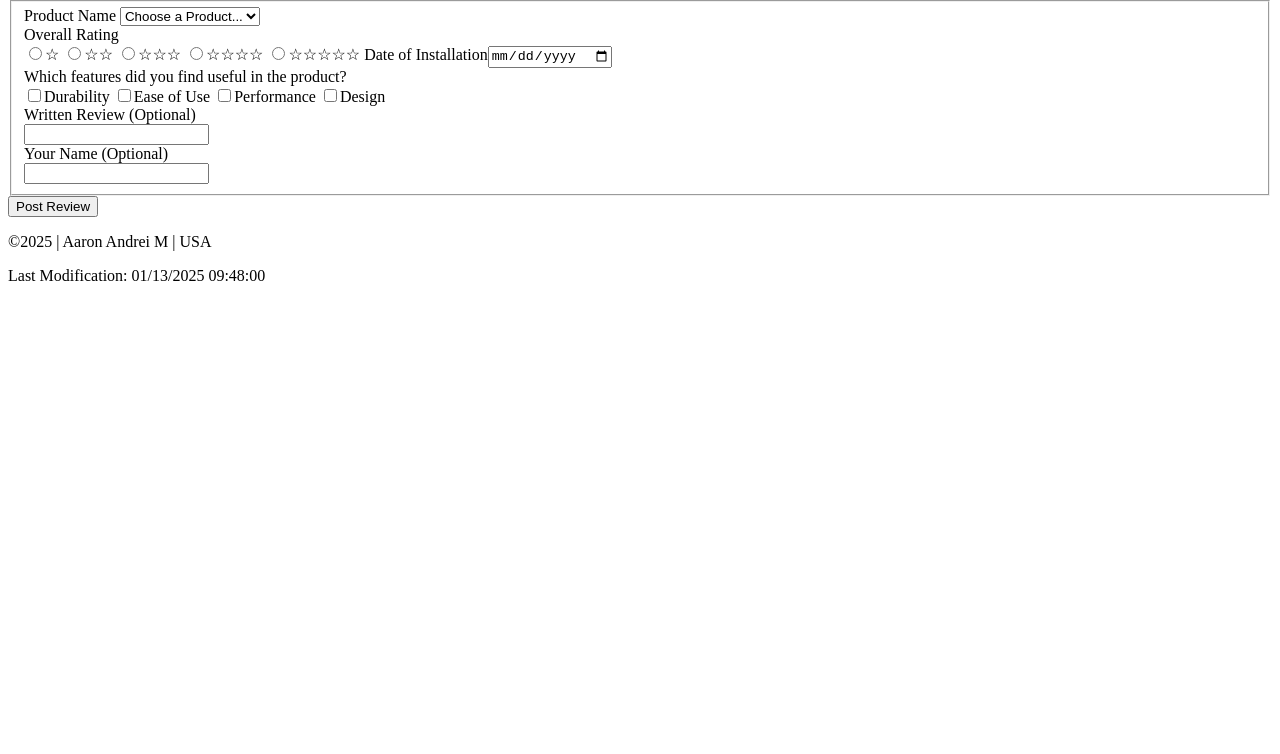
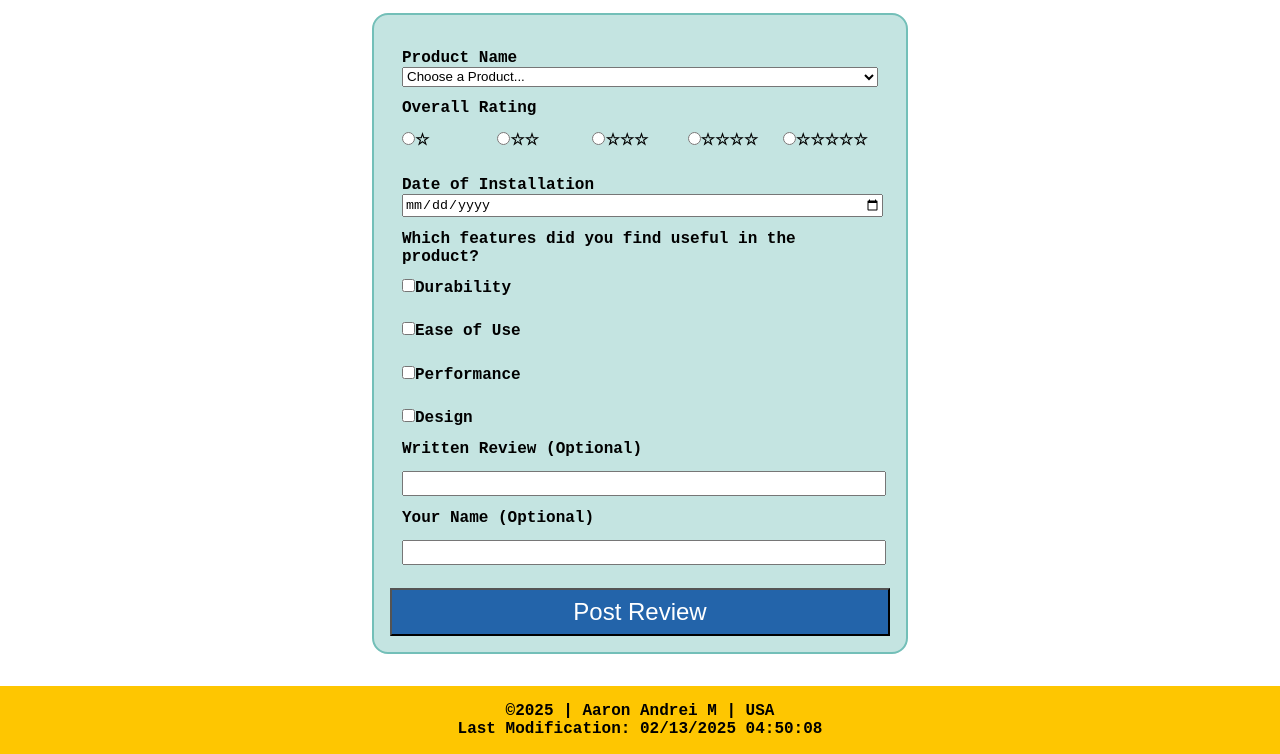
Before and after one commit to aaronandrei/wdd131, a plain HTML site: page form.html in a window 1280 px wide. Shown: the part 80-834 px from the top of the page. Before the commit the page ends 800 px from the top, so only its background shows below. Drawn offline with Linux system fonts and the light colour scheme.

Commit message:
Form html, css, js updates

```diff
--- a/form.html
+++ b/form.html
@@ -7,6 +7,9 @@
     <title>Form Assignment</title>
     <meta name="description" content="Assignment of a form example to show knowledge and proficiency with forms.">
     <meta name="author" content="Aaron Andrei M">
+    <link rel="preconnect" href="https://fonts.googleapis.com">
+    <link rel="preconnect" href="https://fonts.gstatic.com" crossorigin>
+    <link href="https://fonts.googleapis.com/css2?family=Space+Mono:ital@0;1&display=swap" rel="stylesheet">
     <link rel="stylesheet" href="styles/form.css">
     <script src="scripts/form.js" defer></script>
 </head>
@@ -16,21 +19,29 @@
         <h1>Product Review</h1>
     </header>
     <main>
-        <form method="get" action="review.html">
+        <form method="get" action="review.html" class="review">
             <fieldset>
+                <div></div>
                 <label>Product Name
                     <select name="product" id="product" required>
-                        <option value="">Choose a Product...</option>
+                        <option value="" selected disabled>Choose a Product...</option>
+                        <option value="product1">Product 1</option>
+                        <option value="product2">Product 2</option>
+                        <option value="product3">Product 3</option>
                     </select>
                 </label>
-                <div>Overall Rating</div>
+                <div class="radio"></div>
+                <p>Overall Rating</p>
+                <div class="radio-sect">
                     <label><input type="radio" name="rating" id="1star" value="1star" required>&star;</label>
                     <label><input type="radio" name="rating" id="2star" value="2star" required>&star;&star;</label>
-                <label><input type="radio" name="rating" id="3star" value="3star" required>&star;&star;&star;</label>
+                    <label><input type="radio" name="rating" id="3star" value="3star"
+                            required>&star;&star;&star;</label>
                     <label><input type="radio" name="rating" id="4star" value="4star"
                             required>&star;&star;&star;&star;</label>
                     <label><input type="radio" name="rating" id="5star" value="5star"
                             required>&star;&star;&star;&star;&star;</label>
+                </div>
 
                 <label>Date of Installation<input type="date" id="dateInstall" name="dateInstall" required></label>
 
--- a/scripts/form.js
+++ b/scripts/form.js
@@ -0,0 +1,31 @@
+let d = new Date();
+document.getElementById("currentYear").innerHTML = `&copy;${d.getFullYear()}`;
+document.querySelector('#lastModified').textContent = `Last Modification: ${document.lastModified}`;
+
+const products = [
+    {
+        id: "fc-1888",
+        name: "flux capacitor",
+        averagerating: 4.5
+    },
+    {
+        id: "fc-2050",
+        name: "power laces",
+        averagerating: 4.7
+    },
+    {
+        id: "fs-1987",
+        name: "time circuits",
+        averagerating: 3.5
+    },
+    {
+        id: "ac-2000",
+        name: "low voltage reactor",
+        averagerating: 3.9
+    },
+    {
+        id: "jj-1969",
+        name: "warp equalizer",
+        averagerating: 5.0
+    }
+];
--- a/styles/form.css
+++ b/styles/form.css
@@ -0,0 +1,92 @@
+:root {
+    --darkblue: #2364AA;
+    --lightblue: #3da5d9;
+    --teal: #73BFB8;
+    --yellow: #FEC601;
+    --orange: #EA7317;
+    --mainfont: "Space Mono Static", "Courier New", serif;
+}
+
+* {
+    padding: 0 auto;
+    margin: 0;
+}
+
+body {
+    font-family: var(--mainfont);
+}
+
+h1 {
+    font-family: var(--mainfont);
+    background-color: var(--darkblue);
+    color: #fff;
+    padding: 1rem;
+    text-align: center;
+    display: block;
+    font-size: 2.5rem;
+    margin-bottom: 1rem;
+}
+
+form {
+    display: block;
+    padding: 1rem;
+    margin: 0 auto;
+    background-color: #73bfb76b;
+    /* color: #fff; */
+    max-width: 500px;
+    border: 2px solid var(--teal);
+    border-radius: 1rem;
+}
+
+fieldset {
+    text-decoration: none;
+    border: none;
+}
+
+label {
+    display: block;
+    padding: .8rem 0 .8rem 0;
+    font-weight: bold;
+}
+
+div {
+    font-weight: bold;
+}
+
+.review select,
+.review input[type="date"],
+.review input[type="textarea"],
+.review input[type="text"] {
+    display: block;
+    width: 100%;
+    height: 1.2rem;
+}
+
+input[type="checkbox"] {
+    padding: 0;
+}
+
+p {
+    display: block;
+    font-weight: bold;
+}
+
+.radio-sect {
+    display: grid;
+    grid-template-columns: 1fr 1fr 1fr 1fr 1fr;
+}
+
+footer {
+    background-color: var(--yellow);
+    padding: 1rem;
+    text-align: center;
+    margin-top: 2rem;
+}
+
+.review input[type="submit"] {
+    width: 100%;
+    height: 3rem;
+    font-size: 1.5rem;
+    background-color: var(--darkblue);
+    color: #fff;
+}
```
Lines whose indentation alone changed are shown as unchanged.
